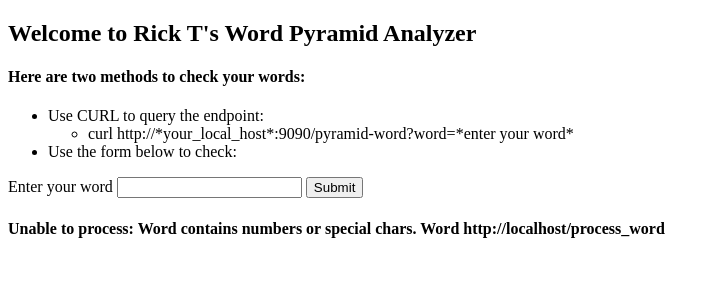
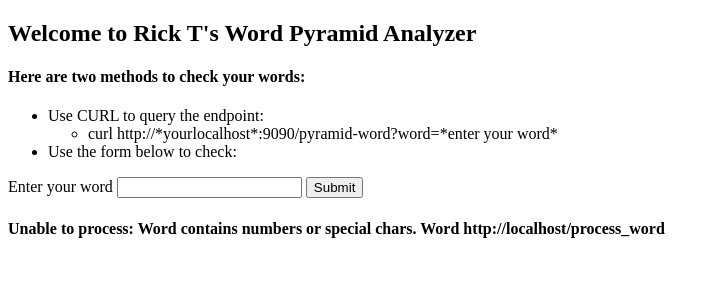
Before and after one commit to tesmonrd/fetch_rt, a Flask app: page /process_word in a window 1280 px wide. Shown: the top 300 px of the page, without its empty margins (0-719 px from the left). Run offline with Flask 2, Linux system fonts and the light colour scheme; some libraries are stand-ins or nearby versions.

Commit message:
fixed minor html

```diff
--- a/templates/base.html
+++ b/templates/base.html
@@ -9,7 +9,7 @@
 <h4>Here are two methods to check your words:</h4>
 <ul>
     <li>Use CURL to query the endpoint:</li>
-    	<ul><li>curl http://*your_local_host*:9090/pyramid-word?word=*enter your word*</li></ul>
+    	<ul><li>curl http://*yourlocalhost*:9090/pyramid-word?word=*enter your word*</li></ul>
     <li>Use the form below to check:</li>
 </ul>
 {% block body %}
```
